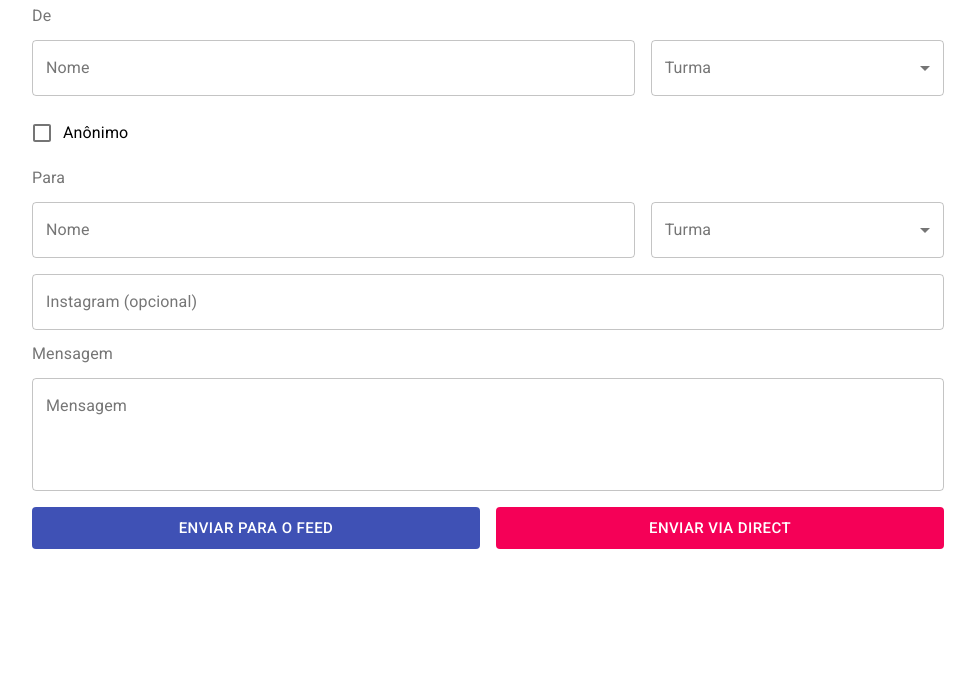
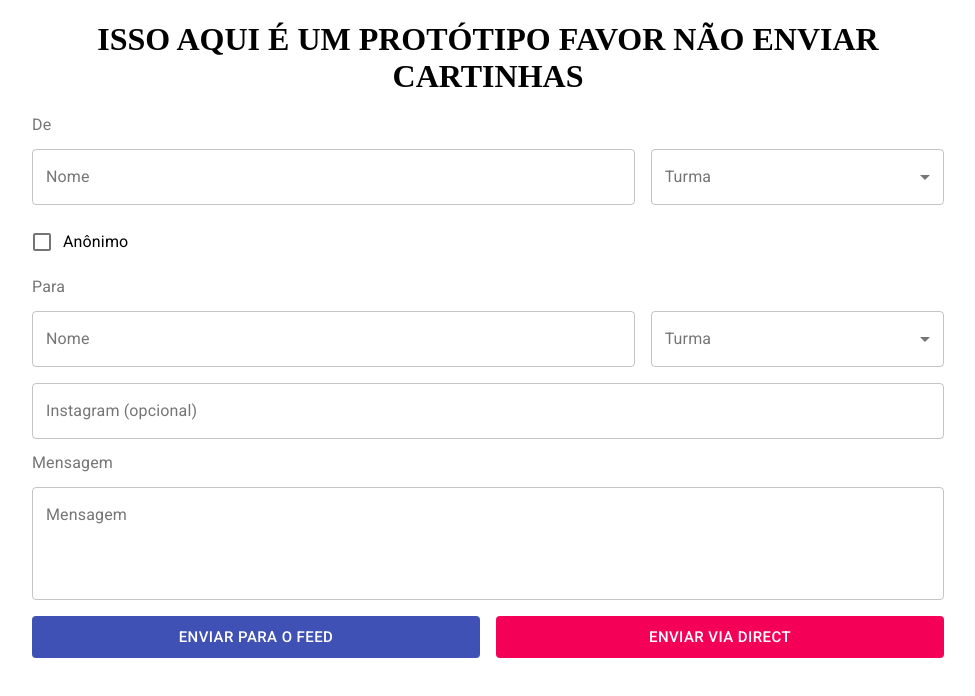
Before and after one commit to pedrofracassi/correioelegante, a React (Create React App) app in the folder frontend/: page / in a window 1280 px wide. Shown: the top 696 px of the page, without its empty margins (152-1127 px from the left). Built offline with nearby package versions, Linux system fonts and the light colour scheme.

Commit message:
add warning

```diff
--- a/frontend/src/Home.jsx
+++ b/frontend/src/Home.jsx
@@ -4,6 +4,9 @@ import SubmissionForm from './SubmissionForm.jsx'
 export default function Home() {
   return (
     <div>
+      <center>
+        <h1>ISSO AQUI É UM PROTÓTIPO FAVOR NÃO ENVIAR CARTINHAS</h1>
+      </center>
       <SubmissionForm />
     </div>
   )
```
